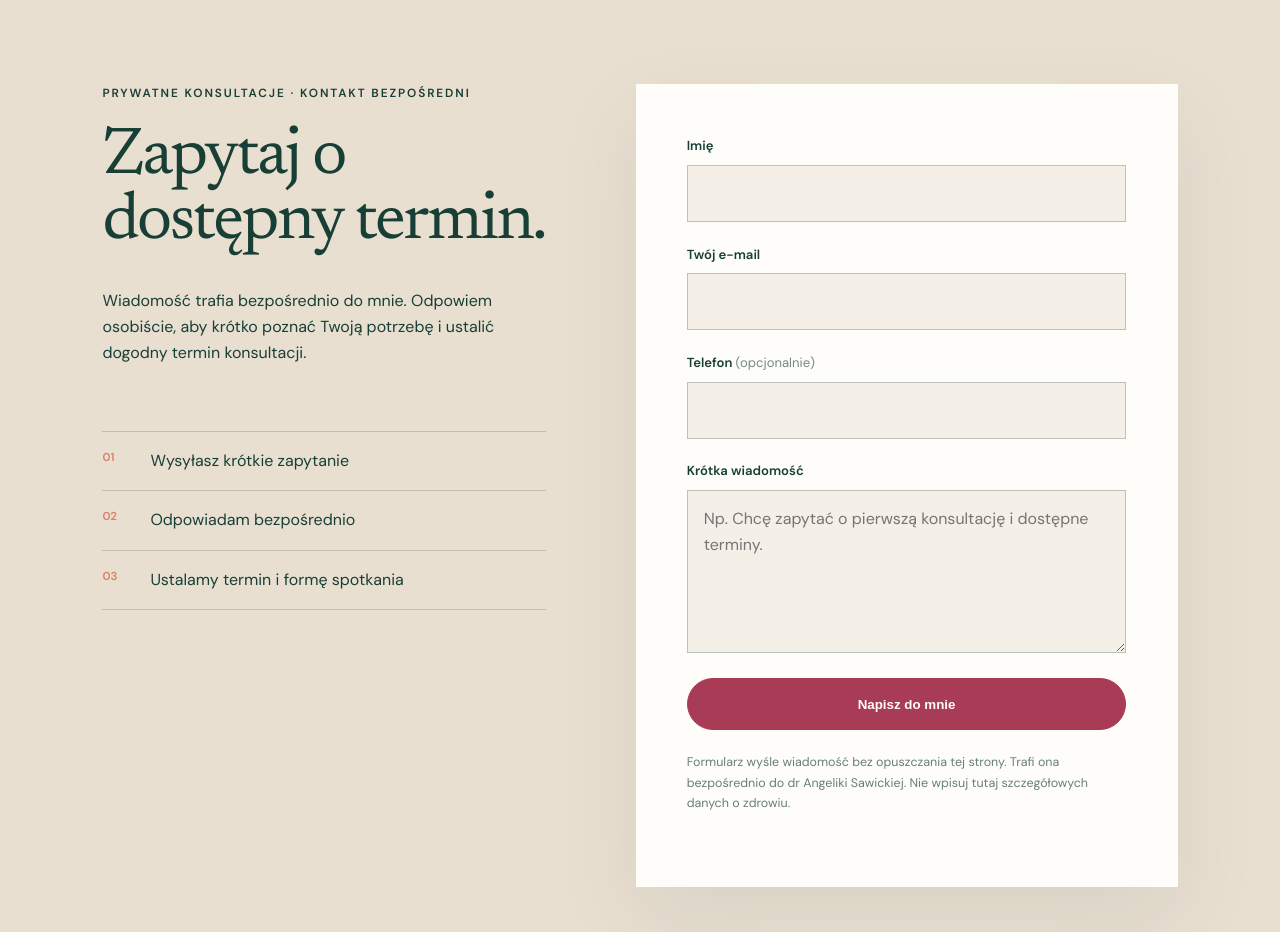
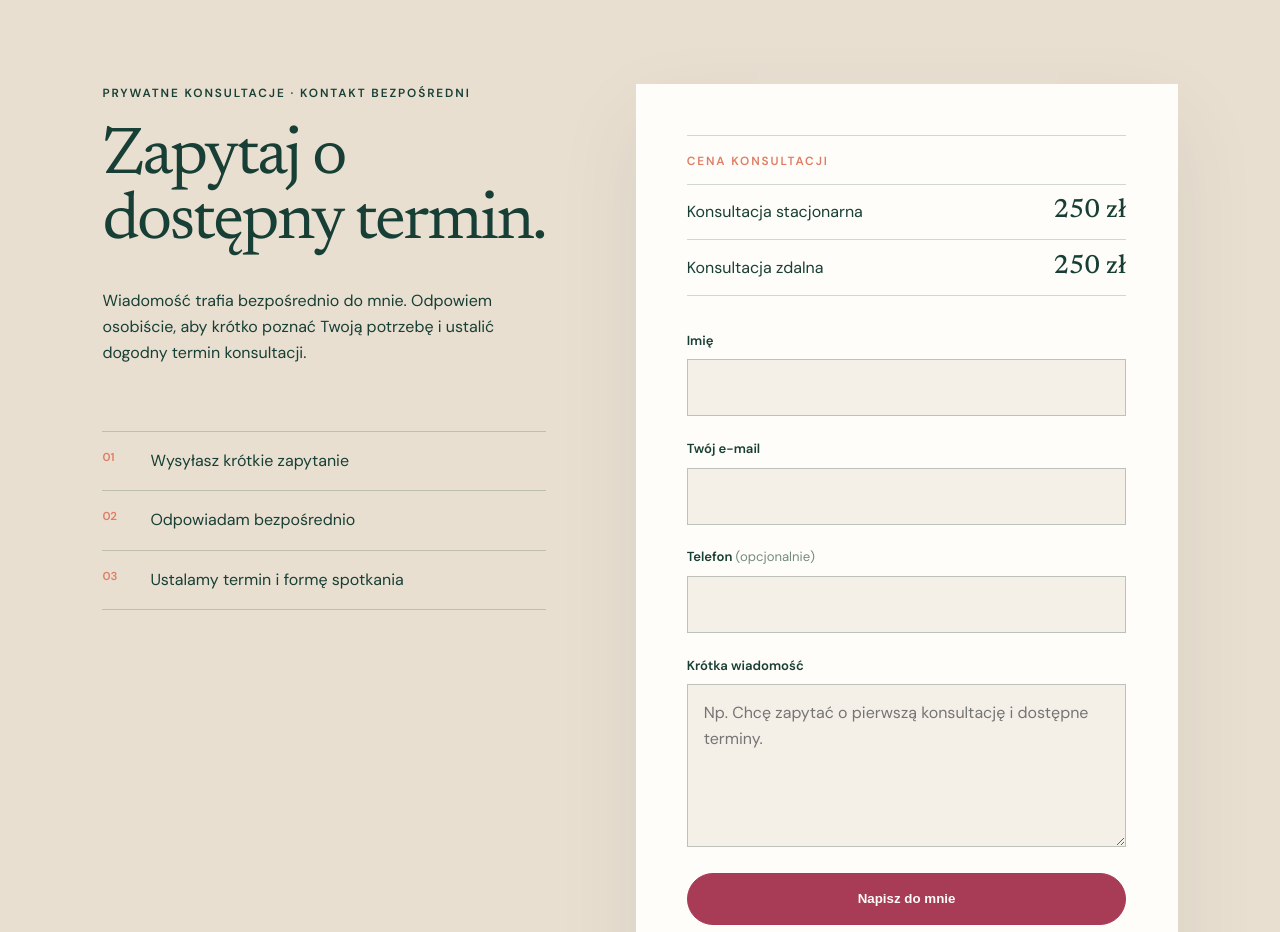
Before and after one commit to mikolajlehman/angelikasawicka.pl, a website built with Vite: page index.html in a window 1280 px wide. Shown: the part 5080-6012 px from the top of the page. Built offline with nearby package versions, Linux system fonts and the light colour scheme.

Commit message:
Add consultation pricing

```diff
--- a/index.html
+++ b/index.html
@@ -308,6 +308,17 @@
           action="https://formspree.io/f/meeyrayv"
           method="POST"
         >
+          <div class="consultation-pricing" aria-labelledby="consultation-pricing-title">
+            <p class="eyebrow" id="consultation-pricing-title">Cena konsultacji</p>
+            <div>
+              <span>Konsultacja stacjonarna</span>
+              <strong>250 zł</strong>
+            </div>
+            <div>
+              <span>Konsultacja zdalna</span>
+              <strong>250 zł</strong>
+            </div>
+          </div>
           <input
             class="form-honeypot"
             name="_gotcha"
--- a/styles.css
+++ b/styles.css
@@ -616,6 +616,38 @@ details p {
   box-shadow: 0 2rem 5rem rgba(23, 63, 53, 0.08);
 }
 
+.consultation-pricing {
+  margin-bottom: 0.75rem;
+  border-top: 1px solid var(--line);
+}
+
+.consultation-pricing .eyebrow {
+  margin: 0;
+  padding: 1rem 0 0.75rem;
+  color: var(--coral);
+}
+
+.consultation-pricing > div {
+  display: flex;
+  justify-content: space-between;
+  gap: 1.5rem;
+  align-items: baseline;
+  padding: 0.85rem 0;
+  border-top: 1px solid var(--line);
+}
+
+.consultation-pricing > div:last-child {
+  border-bottom: 1px solid var(--line);
+}
+
+.consultation-pricing strong {
+  flex: 0 0 auto;
+  font-family: var(--display);
+  font-size: 1.65rem;
+  font-weight: 500;
+  line-height: 1;
+}
+
 .form-field {
   display: flex;
   flex-direction: column;
```
